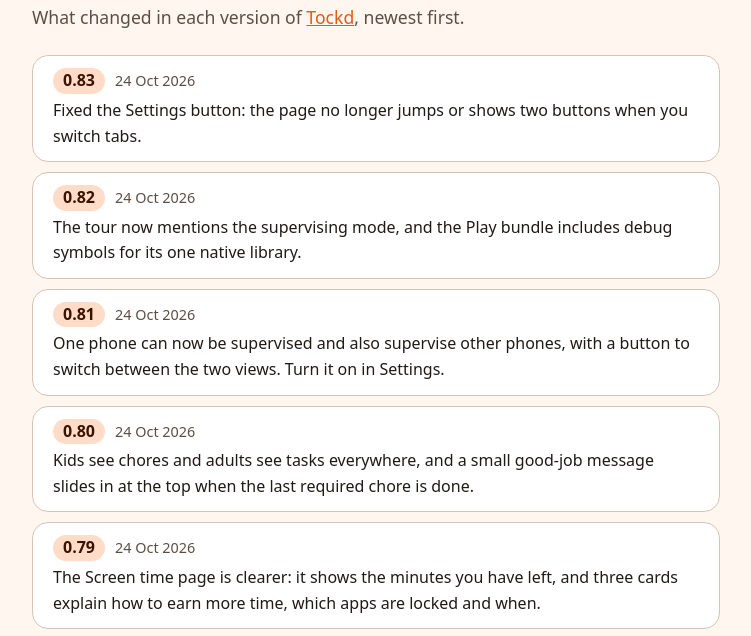
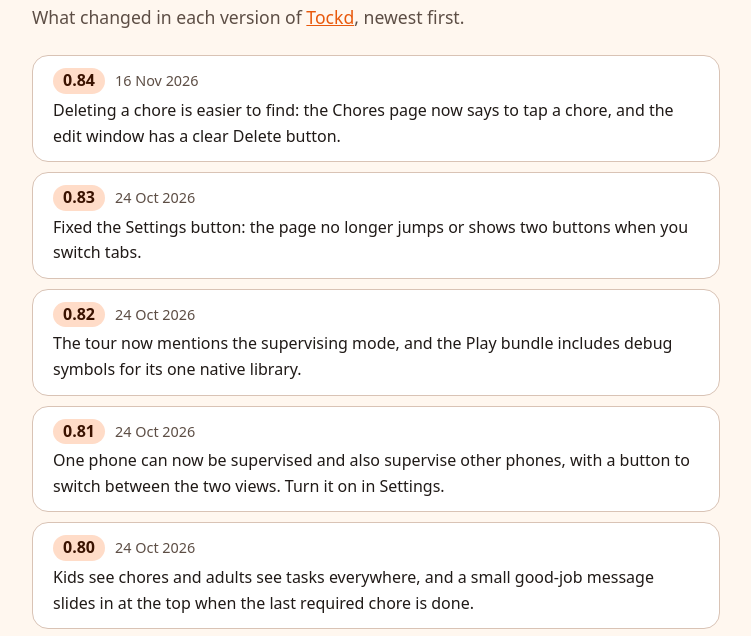
Before and after one commit to ChaosWolfLord/tockd, a plain HTML site: page docs/changelog.html in a window 1280 px wide. Shown: the part 124-760 px from the top of the page, without its empty margins (264-1015 px from the left). Drawn offline with Linux system fonts and the light colour scheme.

Commit message:
Website: update changelog.html

```diff
--- a/docs/changelog.html
+++ b/docs/changelog.html
@@ -49,6 +49,7 @@
 
 <ol class="log">
 <!-- NEW-ENTRIES -->
+<li><span class="v">0.84</span><span class="d">16 Nov 2026</span><p>Deleting a chore is easier to find: the Chores page now says to tap a chore, and the edit window has a clear Delete button.</p></li>
 <li><span class="v">0.83</span><span class="d">24 Oct 2026</span><p>Fixed the Settings button: the page no longer jumps or shows two buttons when you switch tabs.</p></li>
 <li><span class="v">0.82</span><span class="d">24 Oct 2026</span><p>The tour now mentions the supervising mode, and the Play bundle includes debug symbols for its one native library.</p></li>
 <li><span class="v">0.81</span><span class="d">24 Oct 2026</span><p>One phone can now be supervised and also supervise other phones, with a button to switch between the two views. Turn it on in Settings.</p></li>
```
